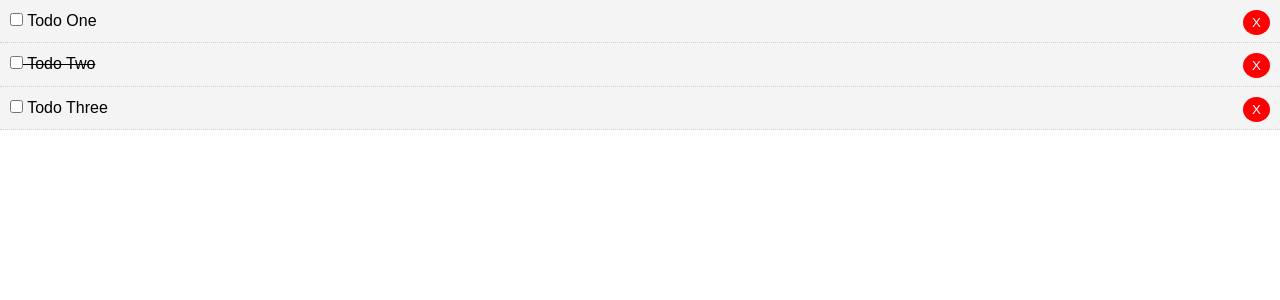
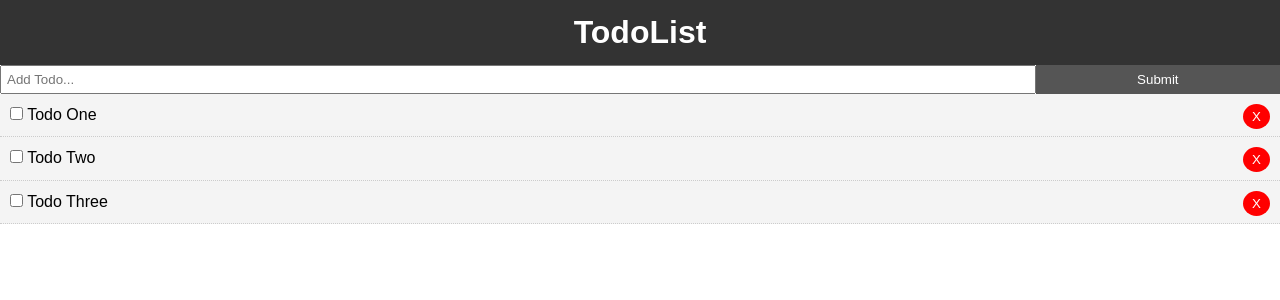
Before and after one commit to NicoleKuong/todolist, a Vue app: page / in a window 1280 px wide. Shown: the top 300 px of the page. Built offline with nearby package versions, Linux system fonts and the light colour scheme.

Commit message:
create addtodo form and add layout componet

```diff
--- a/package.json
+++ b/package.json
@@ -9,6 +9,7 @@
   },
   "dependencies": {
     "core-js": "^3.6.4",
+    "uuid": "^7.0.3",
     "vue": "^2.6.11"
   },
   "devDependencies": {
--- a/src/App.vue
+++ b/src/App.vue
@@ -1,6 +1,9 @@
 <!--output on the browser -->
 <template>
   <div id="app">
+    <Header />
+    <!--catch that emit from AddTodo.vue -->
+    <AddTodo v-on:add-todo="addTodo" />
     <!-- use template directive v-bind to pass the data into the component (as props) -->
     <Todos v-bind:todos="todos" v-on:del-todo="deleteTodo" />
   </div>
@@ -10,26 +13,32 @@
 export default object
 -->
 <script>
+import Header from "./components/layout/Header";
 import Todos from "./components/Todos";
+import AddTodo from "./components/AddTodo";
+
 export default {
   name: "App",
-  components: { Todos },
+  components: { Header, Todos, AddTodo },
   //keep the data in the app component so then other components can have access to it (lifting state)
   //data is a function that returns an object
   data() {
     return {
       todos: [
         { id: 1, title: "Todo One", completed: false },
-        { id: 2, title: "Todo Two", completed: true },
-        { id: 3, title: "Todo Three", completed: false }
-      ]
+        { id: 2, title: "Todo Two", completed: false },
+        { id: 3, title: "Todo Three", completed: false },
+      ],
     };
   },
   methods: {
     deleteTodo(id) {
-      this.todos = this.todos.filter(todo => todo.id !== id);
-    }
-  }
+      this.todos = this.todos.filter((todo) => todo.id !== id);
+    },
+    addTodo(newTodo) {
+      this.todos = [...this.todos, newTodo];
+    },
+  },
 };
 </script>
 
@@ -45,4 +54,16 @@
   font-family: Arial, Helvetica, sans-serif;
   line-height: 1.4;
 }
+
+.btn {
+  display: inline-block;
+  border: none;
+  background: #555;
+  color: #fff;
+  padding: 7px 20px;
+  cursor: pointer;
+}
+.btn:hover {
+  background: #666;
+}
 </style>
--- /dev/null
+++ b/src/components/AddTodo.vue
@@ -0,0 +1,53 @@
+<template>
+  <div>
+    <form @submit="addTodo">
+      <!-- v-model bound the title input with data's title -->
+      <input
+        type="text"
+        v-model="title"
+        name="title"
+        placeholder="Add Todo..."
+      />
+      <input type="submit" value="Submit" class="btn" />
+    </form>
+  </div>
+</template>
+
+<script>
+import uuid from "uuid";
+export default {
+  name: "AddTodo",
+  data() {
+    return {
+      title: "",
+    };
+  },
+  methods: {
+    addTodo(event) {
+      event.preventDefault();
+      const newTodo = {
+        id: uuid.v4(),
+        title: this.title,
+        completed: false,
+      };
+      //send up to parent
+      this.$emit("add-todo", newTodo);
+      //clear the form
+      this.title = "";
+    },
+  },
+};
+</script>
+
+<style scoped>
+form {
+  display: flex;
+}
+input[type="text"] {
+  flex: 10;
+  padding: 5px;
+}
+input[type="submit"] {
+  flex: 2;
+}
+</style>
--- /dev/null
+++ b/src/components/layout/Header.vue
@@ -0,0 +1,25 @@
+<template>
+  <header class="header">
+    <h1>TodoList</h1>
+  </header>
+</template>
+
+<script>
+export default {
+  name: "Header"
+};
+</script>
+
+<style scoped>
+.header {
+  background: #333;
+  color: #fff;
+  text-align: center;
+  padding: 10px;
+}
+.header a {
+  color: #fff;
+  padding-right: 5px;
+  text-decoration: none;
+}
+</style>
```
Also changed, not shown: 1 other file (tests, documents, lock files or other folders).
